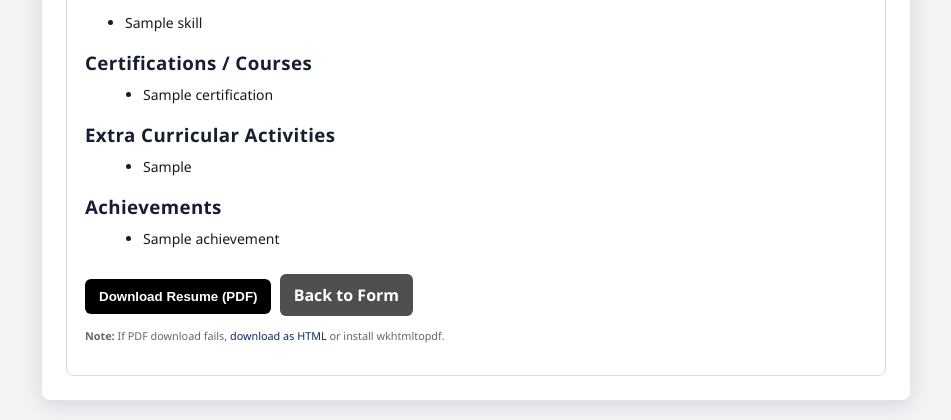
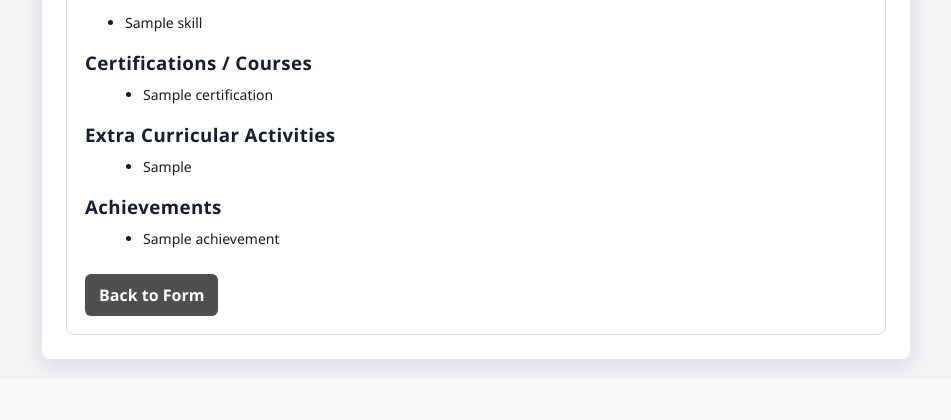
Before and after one commit to nirnetha/resume-generator, a Flask app: template templates/resume.html in a window 1280 px wide. Shown: the part 552-972 px from the top of the page, without its empty margins (164-1115 px from the left). After the commit the page ends 926 px from the top, so only its background shows below. Run offline with Flask 2, Linux system fonts and the light colour scheme; the template is opened without the code that fills it: most values are stand-ins (such as "Sample title", 1, 10 or a date in 2020).

Commit message:
disabled pdf

```diff
--- a/app.py
+++ b/app.py
@@ -1,19 +1,8 @@
 import os
-from flask import Flask, render_template, request, make_response, url_for
-
-try:
-    import pdfkit
-    PDFKIT_AVAILABLE = True
-except ImportError:
-    pdfkit = None
-    PDFKIT_AVAILABLE = False
+from flask import Flask, render_template, request
 
 app = Flask(__name__)
 app.secret_key = os.environ.get('SECRET_KEY', 'replace-with-a-strong-secret')
-
-# No explicit pdfkit.configuration, path not hardcoded.
-PDFKIT_CONFIG = None
-# pdfkit.from_string() will attempt to use system wkhtmltopdf binary via PATH.
 
 
 def parse_form_data(form):
@@ -83,84 +72,6 @@ def index():
     return render_template('index.html')
 
 
-@app.route('/download', methods=['POST'])
-def download():
-    """Generate and download resume as PDF."""
-    if not PDFKIT_AVAILABLE:
-        return (
-            "<h2>PDF Generation Not Available</h2>"
-            "<p>The pdfkit Python package is not installed.</p>"
-            "<p>Install it with: <code>pip install pdfkit</code></p>"
-            "<p><a href='/'>← Back to Form</a></p>"
-        ), 500
-
-    info = parse_form_data(request.form)
-    resume_html = render_template('resume_pdf.html', info=info)
-
-    try:
-        # Generate PDF from HTML using pdfkit with configured wkhtmltopdf path
-        pdf = None
-        try:
-            pdf = pdfkit.from_string(
-                resume_html,
-                False,
-                options={
-                    'page-size': 'A4',
-                    'margin-top': '10mm',
-                    'margin-bottom': '10mm',
-                    'margin-left': '12mm',
-                    'margin-right': '12mm',
-                    'encoding': 'UTF-8',
-                    'enable-local-file-access': None,
-                },
-            )
-        except Exception:
-            # Return None so the app can respond gracefully
-            pdf = None
-
-        if pdf is None:
-            return (
-                "<h2>PDF Generation Failed</h2>"
-                "<p>Unable to generate PDF with wkhtmltopdf.</p>"
-                "<p>Make sure wkhtmltopdf is installed and accessible in PATH.</p>"
-                "<p><a href='/'>← Back to Form</a></p>"
-            ), 500
-
-        # Prepare response with PDF file download
-        filename_base = info.get('name', 'resume').strip().replace(' ', '_') or 'resume'
-        response = make_response(pdf)
-        response.headers['Content-Type'] = 'application/pdf'
-        response.headers['Content-Disposition'] = f'attachment; filename="{filename_base}_resume.pdf"'
-        return response
-
-    except OSError as e:
-        # wkhtmltopdf not available or not executable
-        error_msg = (
-            "<h2>PDF Generation Failed</h2>"
-            "<p>wkhtmltopdf executable could not be found or started.</p>"
-            "<p>Ensure wkhtmltopdf is installed and available in PATH (Linux-compatible)."
-            "No Windows path is used here.</p>"
-            "<p><strong>Install instructions (Linux/Render):</strong></p>"
-            "<ul>"
-            "<li>Ubuntu/Debian: <code>sudo apt-get install wkhtmltopdf</code></li>"
-            "<li>Mac: <code>brew install wkhtmltopdf</code></li>"
-            "<li>Render: add wkhtmltopdf install step in build command or Docker image</li>"
-            "</ul>"
-            "<p><a href='/'>← Back to Form</a></p>"
-        )
-        return error_msg, 500
-
-    except Exception as e:
-        # Catch all other errors
-        error_msg = (
-            "<h2>PDF Generation Error</h2>"
-            f"<p><strong>Error:</strong> {str(e)}</p>"
-            "<p>Please check that wkhtmltopdf is properly installed.</p>"
-            "<p><a href='/'>← Back to Form</a></p>"
-        )
-        return error_msg, 500
-
-
 if __name__ == '__main__':
     # For deployment on Render (or similar), listen on all interfaces and port 5000
     app.run(host='0.0.0.0', port=5000, debug=True)
--- a/requirements.txt
+++ b/requirements.txt
@@ -1,2 +1 @@
 Flask>=2.0.0
-pdfkit>=0.8.0
--- a/templates/index.html
+++ b/templates/index.html
@@ -9,7 +9,7 @@
   <body>
     <div class="container">
       <h1>ATS-Friendly Resume Builder</h1>
-      <p class="subtitle">Fill in details; generate a polished resume to export as PDF.</p>
+      <p class="subtitle">Fill in details; generate a polished resume preview.</p>
 
       <form method="post" id="resumeForm">
 
--- a/templates/resume.html
+++ b/templates/resume.html
@@ -108,68 +108,8 @@
         </section>
         {% endif %}
 
-        <form method="post" action="{{ url_for('download') }}" class="download-form">
-          <input type="hidden" name="name" value="{{ info.name }}" />
-          <input type="hidden" name="email" value="{{ info.email }}" />
-          <input type="hidden" name="phone" value="{{ info.phone }}" />
-          <input type="hidden" name="location" value="{{ info.location }}" />
-          <input type="hidden" name="linkedin" value="{{ info.linkedin }}" />
-          <input type="hidden" name="github" value="{{ info.github }}" />
-          <input type="hidden" name="job_title" value="{{ info.job_title }}" />
-          <input type="hidden" name="summary" value="{{ info.summary }}" />
-          <input type="hidden" name="degree" value="{{ info.degree }}" />
-          <input type="hidden" name="institute" value="{{ info.institute }}" />
-          <input type="hidden" name="grad_year" value="{{ info.grad_year }}" />
-
-          {% for e in info.experience %}
-            <input type="hidden" name="exp_titles[]" value="{{ e.title }}" />
-            <input type="hidden" name="exp_companies[]" value="{{ e.company }}" />
-            <input type="hidden" name="exp_periods[]" value="{{ e.period }}" />
-            <input type="hidden" name="exp_duties[]" value="{{ e.description }}" />
-          {% endfor %}
-
-          {% for p in info.projects %}
-            <input type="hidden" name="project_titles[]" value="{{ p.title }}" />
-            <input type="hidden" name="project_descs[]" value="{{ p.description }}" />
-            <input type="hidden" name="project_links[]" value="{{ p.link }}" />
-          {% endfor %}
-
-          {% for s in info.skills %}
-            <input type="hidden" name="skills[]" value="{{ s }}" />
-          {% endfor %}
-
-          {% for c in info.certifications %}
-            <input type="hidden" name="certifications[]" value="{{ c }}" />
-          {% endfor %}
-
-          {% for e in info.extra_curricular %}
-            <input type="hidden" name="extras[]" value="{{ e }}" />
-          {% endfor %}
-
-          {% for a in info.achievements %}
-            <input type="hidden" name="achievements[]" value="{{ a }}" />
-          {% endfor %}
-
-          <button type="submit" class="button">Download Resume (PDF)</button>
+        <div class="actions">
           <a href="/" class="button secondary">Back to Form</a>
-        </form>
-
-        <p class="note"><small><strong>Note:</strong> If PDF download fails, <a href="#" onclick="downloadHTML(event)">download as HTML</a> or install wkhtmltopdf.</small></p>
+        </div>
       </div>
     </div>
-
-    <script>
-      function downloadHTML(event) {
-        event.preventDefault();
-        const html = document.documentElement.outerHTML;
-        const blob = new Blob([html], { type: 'text/html' });
-        const url = URL.createObjectURL(blob);
-        const a = document.createElement('a');
-        a.href = url;
-        a.download = '{{ info.name or "resume" }}_resume.html';
-        document.body.appendChild(a);
-        a.click();
-        document.body.removeChild(a);
-        URL.revokeObjectURL(url);
-      }
-    </script>
```
